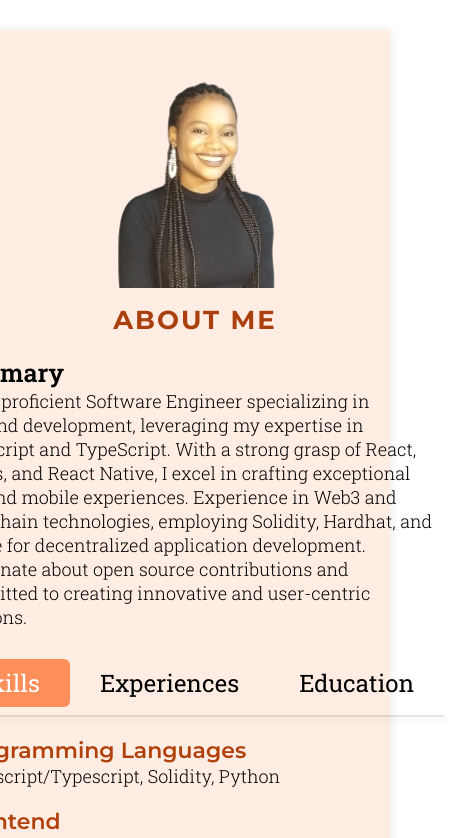
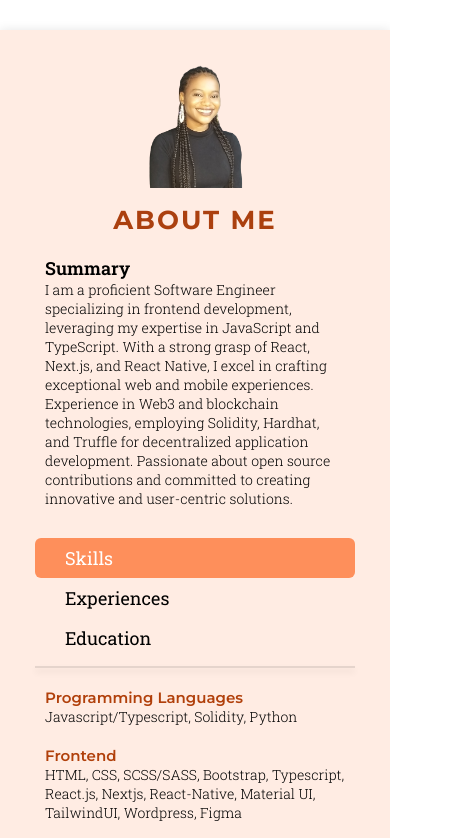
Before and after one commit to Dorcas-BD/pwa, a Next.js app: page /about/page in a window 390 px wide. Shown: the top 838 px of the page, 459 px wide, since content can reach past the window. Built offline with nearby package versions, Linux system fonts and the light colour scheme; a web font is replaced by a local one.

Commit message:
Fixed Mobile responsiveness

```diff
--- a/styles/styles.css
+++ b/styles/styles.css
@@ -531,7 +531,7 @@ a {
 
   .navbar .logo {
     top: 0;
-    font-size: 24px;
+    font-size: 20px;
     left: 20px;
   }
 
@@ -556,31 +556,37 @@ a {
   }
 
   .home-heading {
-    font-size: 20px;
+    font-size: 18px;
     margin-top: 25px;
   }
 
   .home-heading span {
-    font-size: 26px;
+    font-size: 24px;
   }
 
   .hero-text {
     max-width: 100%;
     text-align: justify;
-    padding: 0 30px;
+    padding: 0 15px;
   }
   .hero-text h1 {
     text-align: center;
   }
 
-  .hero-text p {
-    font-size: 13px;
+  .hero-text .hero-text-p {
+    font-size: 14px;
   }
+
   .hero-img {
-    width: 200px;
-    height: 200px;
+    width: 150px;
+    height: 150px;
     margin: 0;
     z-index: 1;
+  }
+
+  .home-social-icon {
+    margin: 0 15px;
+    font-size: 20px;
   }
 
   .hire-btn {
@@ -588,7 +594,6 @@ a {
     width: 100px;
     height: 40px;
     font-size: 14px;
-    margin: 20px 0;
     justify-content: center;
   }
 
@@ -596,7 +601,7 @@ a {
     display: flex;
     justify-content: center;
     align-items: center;
-    margin-top: 20px;
+    margin-top: 10px;
   }
 
   .about-container {
@@ -606,23 +611,53 @@ a {
   }
 
   .about-container .image {
-    width: 250px;
-    height: 250px;
+    width: 150px;
+    height: 150px;
   }
   .about-container .image img {
     bottom: 10px;
   }
 
+  .about-container .about-summary {
+    width: 100%;
+    padding: 0 10px;
+  }
+  .about-container .about-summary h3 {
+    font-size: 18px;
+    font-family: "Roboto Slab", serif;
+    font-weight: 600;
+  }
+  .about-container .about-summary p {
+    font-size: 14px;
+    font-family: "Roboto Slab", serif;
+    font-weight: 300;
+    text-align-last: left;
+  }
+
   .about-container .tab-titles {
+    display: flex;
+    flex-direction: column;
+    padding: 10px 0;
+    justify-content: space-between;
+    position: relative;
     top: 20px;
   }
 
   .about-container .tab-title {
-    font-size: 24px;
+    font-size: 18px;
   }
 
   .about-container .tab-content {
+    height: 38vh;
+    position: relative;
     top: 30px;
+  }
+
+  .about-container .tab-content li span {
+    font-size: 15px;
+  }
+  .about-container .tab-content li {
+    font-size: 14px;
   }
 
   .tab-contents .section-title {
@@ -638,6 +673,27 @@ a {
     grid-template-columns: repeat(1, 1fr);
   }
 
+  .work-title {
+    font-size: 18px;
+    font-family: "Roboto Slab", serif;
+    font-weight: 600;
+    margin-bottom: 10px;
+  }
+
+  .work-description {
+    font-size: 14px;
+    margin-bottom: 10px;
+    font-family: "Roboto Slab", serif;
+    font-weight: 300;
+  }
+
+  .technologies {
+    margin: 15px 0;
+    font-size: 14px;
+    font-family: "Roboto Slab", serif;
+    font-weight: 400;
+  }
+
   .contact,
   .contact__container {
     display: flex;
@@ -646,7 +702,23 @@ a {
   }
 
   .contact__data .contact__information {
+    font-size: 14px;
+  }
+
+  .contact__input[type="button"] {
+    font-size: 15px;
+  }
+
+  .footer__title {
+    font-size: 20px;
+  }
+
+  .footer__icon {
     font-size: 18px;
+  }
+
+  .footer__copy {
+    font-size: 14px;
   }
 }
 
```
